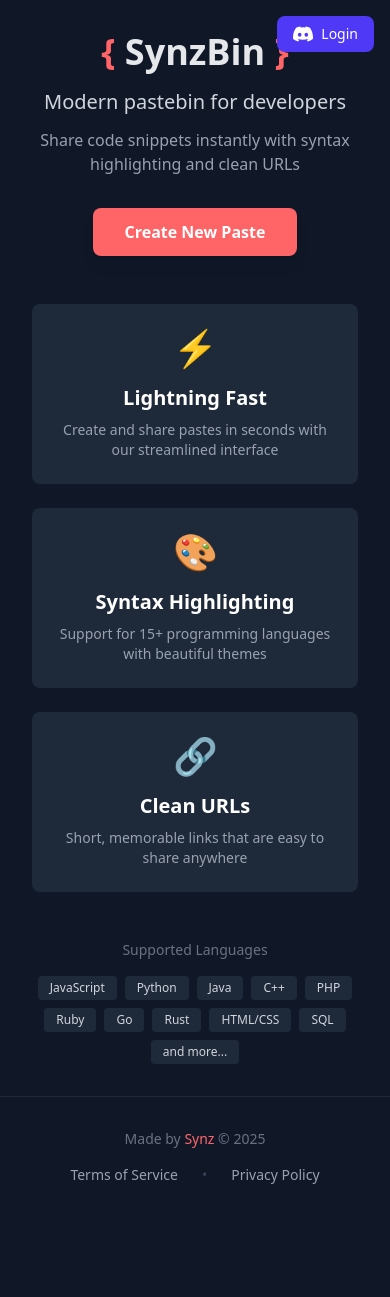
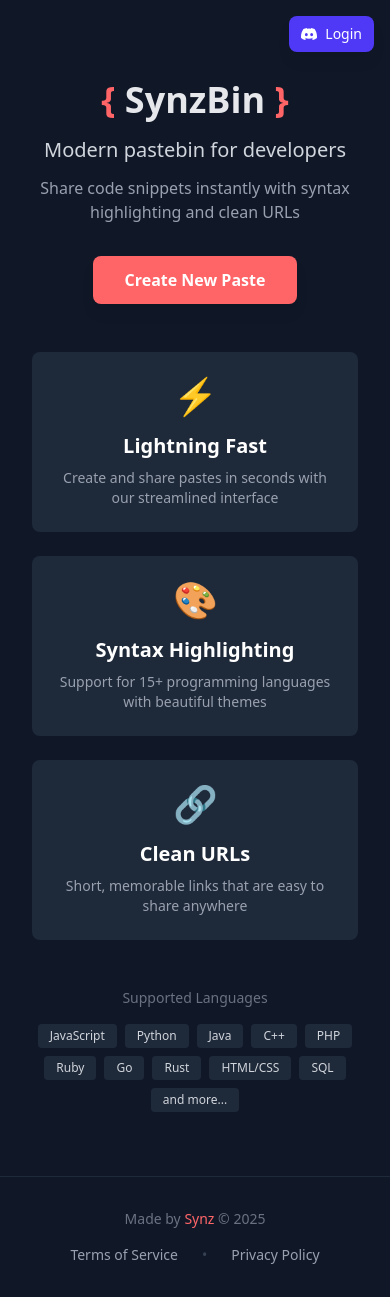
Before and after one commit to LeSynz/SynzBin, a Node server app: page / in a window 390 px wide. Before the commit the page ends 1184 px from the top, so only its background shows below. Run offline with Node 20, Linux system fonts and the light colour scheme; some libraries are stand-ins or nearby versions.

Commit message:
fixed login/profile UI overlap on home page

```diff
--- a/package.json
+++ b/package.json
@@ -1,6 +1,6 @@
 {
   "name": "synzbin",
-  "version": "1.3.2",
+  "version": "1.3.3",
   "description": "A sourcebin for personal use",
   "license": "ISC",
   "author": "synz.xyz",
--- a/public/css/style.css
+++ b/public/css/style.css
@@ -235,6 +235,9 @@
   .absolute {
     position: absolute;
   }
+  .fixed {
+    position: fixed;
+  }
   .relative {
     position: relative;
   }
@@ -370,6 +373,9 @@
   .h-6 {
     height: calc(var(--spacing) * 6);
   }
+  .h-7 {
+    height: calc(var(--spacing) * 7);
+  }
   .h-8 {
     height: calc(var(--spacing) * 8);
   }
@@ -405,6 +411,9 @@
   }
   .w-6 {
     width: calc(var(--spacing) * 6);
+  }
+  .w-7 {
+    width: calc(var(--spacing) * 7);
   }
   .w-8 {
     width: calc(var(--spacing) * 8);
@@ -753,6 +762,9 @@
   .py-12 {
     padding-block: calc(var(--spacing) * 12);
   }
+  .py-16 {
+    padding-block: calc(var(--spacing) * 16);
+  }
   .pt-3 {
     padding-top: calc(var(--spacing) * 3);
   }
@@ -1467,6 +1479,11 @@
   .md\:py-8 {
     @media (width >= 48rem) {
       padding-block: calc(var(--spacing) * 8);
+    }
+  }
+  .md\:pt-8 {
+    @media (width >= 48rem) {
+      padding-top: calc(var(--spacing) * 8);
     }
   }
   .md\:pt-24 {
--- a/views/index.ejs
+++ b/views/index.ejs
@@ -25,13 +25,14 @@
 </head>
 
 <body class="bg-gray-900 text-white min-h-screen">
-    <nav class="absolute top-0 right-0 p-4 md:p-6 z-50">
+    <nav class="fixed top-0 right-0 p-4 md:p-6 z-50">
         <% if (user) { %>
             <div class="relative">
-                <button id="user-menu-button" class="flex items-center space-x-3 hover:opacity-80 transition">
+                <button id="user-menu-button"
+                    class="flex items-center space-x-2 hover:opacity-80 transition bg-gray-800 rounded-lg px-3 py-2 border border-gray-700">
                     <img src="https://cdn.discordapp.com/avatars/<%= user.discordId %>/<%= user.avatar %>.png"
-                        alt="<%= user.username %>" class="w-8 h-8 md:w-10 md:h-10 rounded-full border-2 border-red-400">
-                    <span class="text-sm md:text-base text-gray-300">
+                        alt="<%= user.username %>" class="w-7 h-7 md:w-10 md:h-10 rounded-full border-2 border-red-400">
+                    <span class="hidden sm:inline text-sm md:text-base text-gray-300">
                         <%= user.username %>
                     </span>
                     <svg xmlns="http://www.w3.org/2000/svg" class="h-4 w-4 text-gray-400" fill="none"
@@ -77,8 +78,8 @@
             </div>
             <% } else { %>
                 <a href="/auth/discord"
-                    class="flex items-center space-x-2 bg-indigo-600 hover:bg-indigo-700 text-white px-4 py-2 rounded-lg transition text-sm md:text-base">
-                    <svg class="w-5 h-5" fill="currentColor" viewBox="0 0 24 24">
+                    class="flex items-center space-x-2 bg-indigo-600 hover:bg-indigo-700 text-white px-3 py-2 md:px-4 md:py-2 rounded-lg transition text-sm md:text-base shadow-lg">
+                    <svg class="w-4 h-4 md:w-5 md:h-5" fill="currentColor" viewBox="0 0 24 24">
                         <path
                             d="M20.317 4.37a19.791 19.791 0 0 0-4.885-1.515a.074.074 0 0 0-.079.037c-.21.375-.444.864-.608 1.25a18.27 18.27 0 0 0-5.487 0a12.64 12.64 0 0 0-.617-1.25a.077.077 0 0 0-.079-.037A19.736 19.736 0 0 0 3.677 4.37a.07.07 0 0 0-.032.027C.533 9.046-.32 13.58.099 18.057a.082.082 0 0 0 .031.057a19.9 19.9 0 0 0 5.993 3.03a.078.078 0 0 0 .084-.028a14.09 14.09 0 0 0 1.226-1.994a.076.076 0 0 0-.041-.106a13.107 13.107 0 0 1-1.872-.892a.077.077 0 0 1-.008-.128a10.2 10.2 0 0 0 .372-.292a.074.074 0 0 1 .077-.01c3.928 1.793 8.18 1.793 12.062 0a.074.074 0 0 1 .078.01c.12.098.246.198.373.292a.077.077 0 0 1-.006.127a12.299 12.299 0 0 1-1.873.892a.077.077 0 0 0-.041.107c.36.698.772 1.362 1.225 1.993a.076.076 0 0 0 .084.028a19.839 19.839 0 0 0 6.002-3.03a.077.077 0 0 0 .032-.054c.5-5.177-.838-9.674-3.549-13.66a.061.061 0 0 0-.031-.03zM8.02 15.33c-1.183 0-2.157-1.085-2.157-2.419c0-1.333.956-2.419 2.157-2.419c1.21 0 2.176 1.096 2.157 2.42c0 1.333-.956 2.418-2.157 2.418zm7.975 0c-1.183 0-2.157-1.085-2.157-2.419c0-1.333.955-2.419 2.157-2.419c1.21 0 2.176 1.096 2.157 2.42c0 1.333-.946 2.418-2.157 2.418z" />
                     </svg>
@@ -87,7 +88,7 @@
                 <% } %>
     </nav>
 
-    <div class="min-h-screen flex flex-col items-center justify-center px-4 py-8">
+    <div class="min-h-screen flex flex-col items-center justify-center px-4 py-16 pt-20 md:pt-8">
         <div class="text-center max-w-4xl mx-auto">
             <h1 class="text-4xl md:text-7xl font-bold mb-4 md:mb-6">
                 <span class="text-red-400">{</span>
```
Also changed, not shown: README.md.
